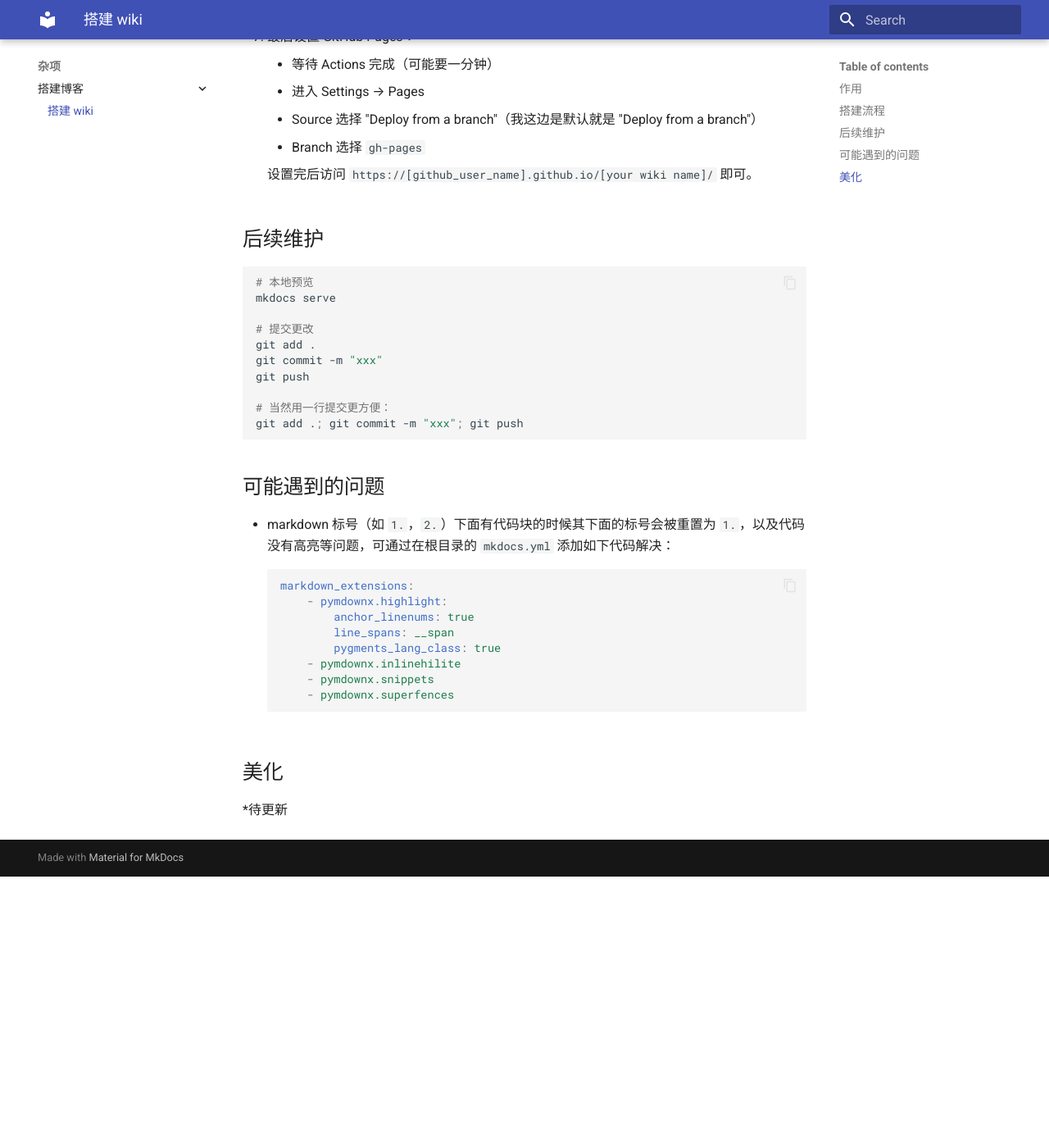
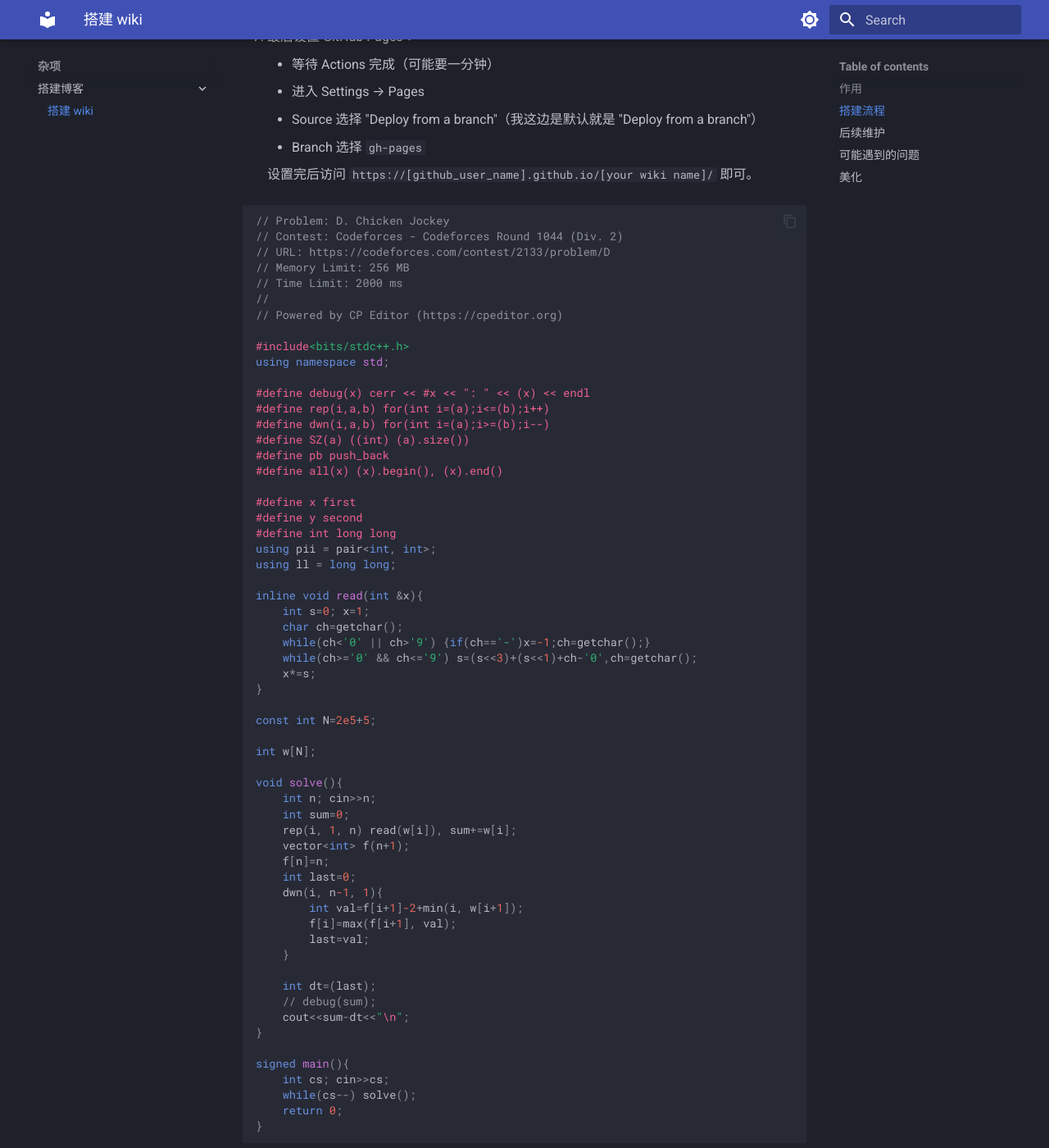
Before and after one commit to Tenshi0x0/CS-learning, an MkDocs documentation site: the page built from docs/Miscellaneous/Setting_up_a_wiki.md, in a window 1280 px wide and 1400 px high, scrolled down 1511 px. Shown: the whole window at 82% size. Built offline with MkDocs 1.6.1 and Material for MkDocs 9.7.7, drawn with Linux system fonts in a browser that asks for light colours; before the commit the page ends 2580 px from its top, so only the background shows below that.

Commit message:
upd set up wiki

````diff
--- a/docs/Miscellaneous/Setting_up_a_wiki.md
+++ b/docs/Miscellaneous/Setting_up_a_wiki.md
@@ -74,6 +74,68 @@
 
     设置完后访问 `https://[github_user_name].github.io/[your wiki name]/` 即可。
 
+```cpp
+// Problem: D. Chicken Jockey
+// Contest: Codeforces - Codeforces Round 1044 (Div. 2)
+// URL: https://codeforces.com/contest/2133/problem/D
+// Memory Limit: 256 MB
+// Time Limit: 2000 ms
+//
+// Powered by CP Editor (https://cpeditor.org)
+
+#include<bits/stdc++.h>
+using namespace std;
+
+#define debug(x) cerr << #x << ": " << (x) << endl
+#define rep(i,a,b) for(int i=(a);i<=(b);i++)
+#define dwn(i,a,b) for(int i=(a);i>=(b);i--)
+#define SZ(a) ((int) (a).size())
+#define pb push_back
+#define all(x) (x).begin(), (x).end()
+
+#define x first
+#define y second
+#define int long long
+using pii = pair<int, int>;
+using ll = long long;
+
+inline void read(int &x){
+    int s=0; x=1;
+    char ch=getchar();
+    while(ch<'0' || ch>'9') {if(ch=='-')x=-1;ch=getchar();}
+    while(ch>='0' && ch<='9') s=(s<<3)+(s<<1)+ch-'0',ch=getchar();
+    x*=s;
+}
+
+const int N=2e5+5;
+
+int w[N];
+
+void solve(){
+	int n; cin>>n;
+	int sum=0;
+	rep(i, 1, n) read(w[i]), sum+=w[i];
+	vector<int> f(n+1);
+	f[n]=n;
+	int last=0;
+	dwn(i, n-1, 1){
+		int val=f[i+1]-2+min(i, w[i+1]);
+		f[i]=max(f[i+1], val);
+		last=val;
+	}
+
+	int dt=(last);
+	// debug(sum);
+	cout<<sum-dt<<"\n";
+}
+
+signed main(){
+	int cs; cin>>cs;
+	while(cs--) solve();
+	return 0;
+}
+```
+
 ## 后续维护
 
 ```sh
--- a/mkdocs.yml
+++ b/mkdocs.yml
@@ -3,7 +3,18 @@ site_url: https://tenshi0x0.github.io/CS-learning/
 site_author: Tenshi
 theme:
   name: material
-  # language: zh
+  palette:
+    # 暗色模式（默认）
+    - scheme: slate
+      toggle:
+        icon: material/brightness-7
+        name: 切换到亮色模式
+
+    # 亮色模式
+    - scheme: default
+      toggle:
+        icon: material/brightness-4
+        name: 切换到暗色模式
   features:
     - navigation.tabs           # 顶部标签导航
   #   - navigation.tabs.sticky    # 标签固定
````
